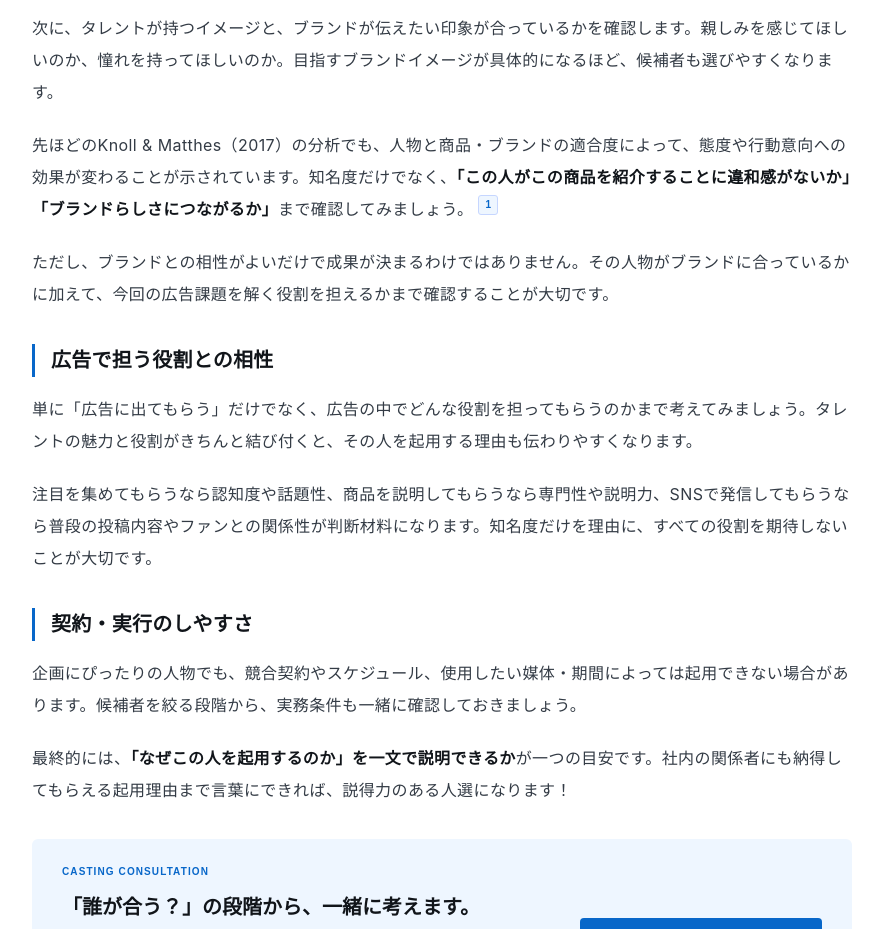
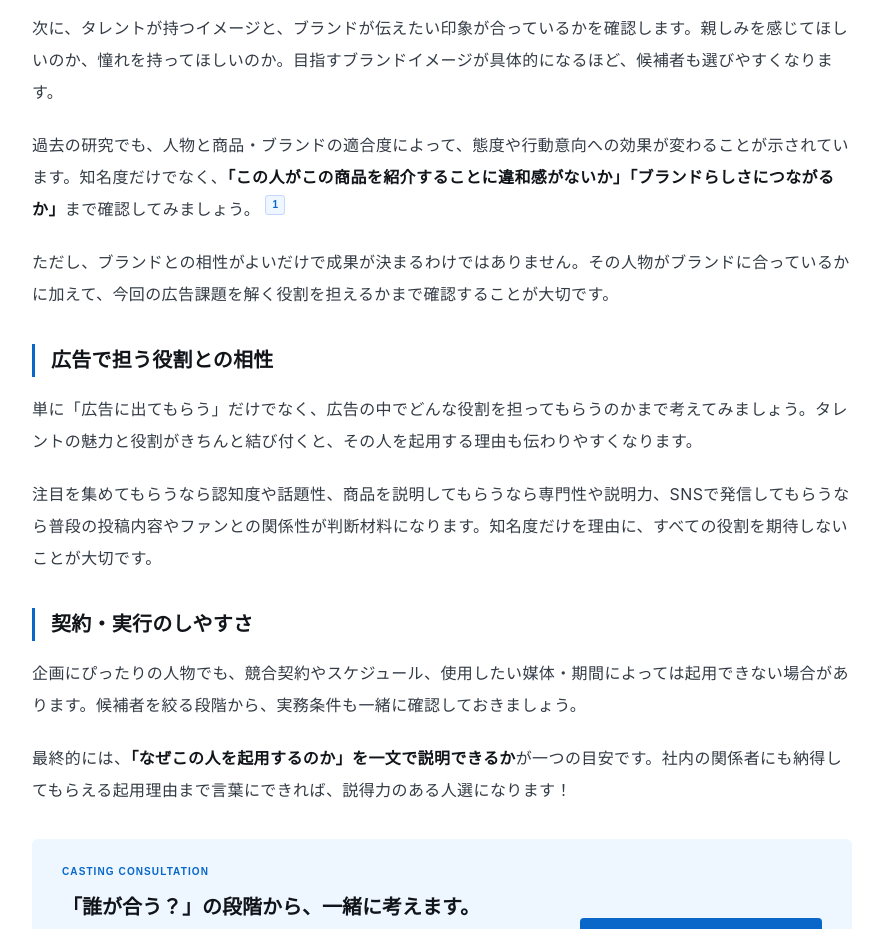
Before and after one commit to taiyoshimizu/e-spirit-article-demo-v2, a plain HTML site: page index.html in a window 1280 px wide. Shown: the part 7020-7949 px from the top of the page, without its empty margins (28-911 px from the left). Drawn offline with Linux system fonts and the light colour scheme.

Commit message:
Update index.html

```diff
--- a/index.html
+++ b/index.html
@@ -494,7 +494,7 @@ figure.has-image .production-caption{display:none}
 <p>たとえば、商品の性能差を納得してもらうことが目的なら、人気俳優を起用するよりも、専門家による説明や実演のほうが効果的な場合があります。<strong>「ブランドのイメージに合うか」と「広告課題を解くために必要な力を持っているか」は、分けて考えることが大切です。</strong></p>
 <h3>ブランドとの相性</h3>
 <p>次に、タレントが持つイメージと、ブランドが伝えたい印象が合っているかを確認します。親しみを感じてほしいのか、憧れを持ってほしいのか。目指すブランドイメージが具体的になるほど、候補者も選びやすくなります。</p>
-<p class="fc-target" id="fact-2">先ほどのKnoll &amp; Matthes（2017）の分析でも、人物と商品・ブランドの適合度によって、態度や行動意向への効果が変わることが示されています。知名度だけでなく、<strong>「この人がこの商品を紹介することに違和感がないか」「ブランドらしさにつながるか」</strong>まで確認してみましょう。<button aria-label="出典・補足1を開く" class="fc-mark" data-comment="1">1</button></p>
+<p class="fc-target" id="fact-2">過去の研究でも、人物と商品・ブランドの適合度によって、態度や行動意向への効果が変わることが示されています。知名度だけでなく、<strong>「この人がこの商品を紹介することに違和感がないか」「ブランドらしさにつながるか」</strong>まで確認してみましょう。<button aria-label="出典・補足1を開く" class="fc-mark" data-comment="1">1</button></p>
 <p>ただし、ブランドとの相性がよいだけで成果が決まるわけではありません。その人物がブランドに合っているかに加えて、今回の広告課題を解く役割を担えるかまで確認することが大切です。</p>
 <h3>広告で担う役割との相性</h3>
 <p>単に「広告に出てもらう」だけでなく、広告の中でどんな役割を担ってもらうのかまで考えてみましょう。タレントの魅力と役割がきちんと結び付くと、その人を起用する理由も伝わりやすくなります。</p>
```
